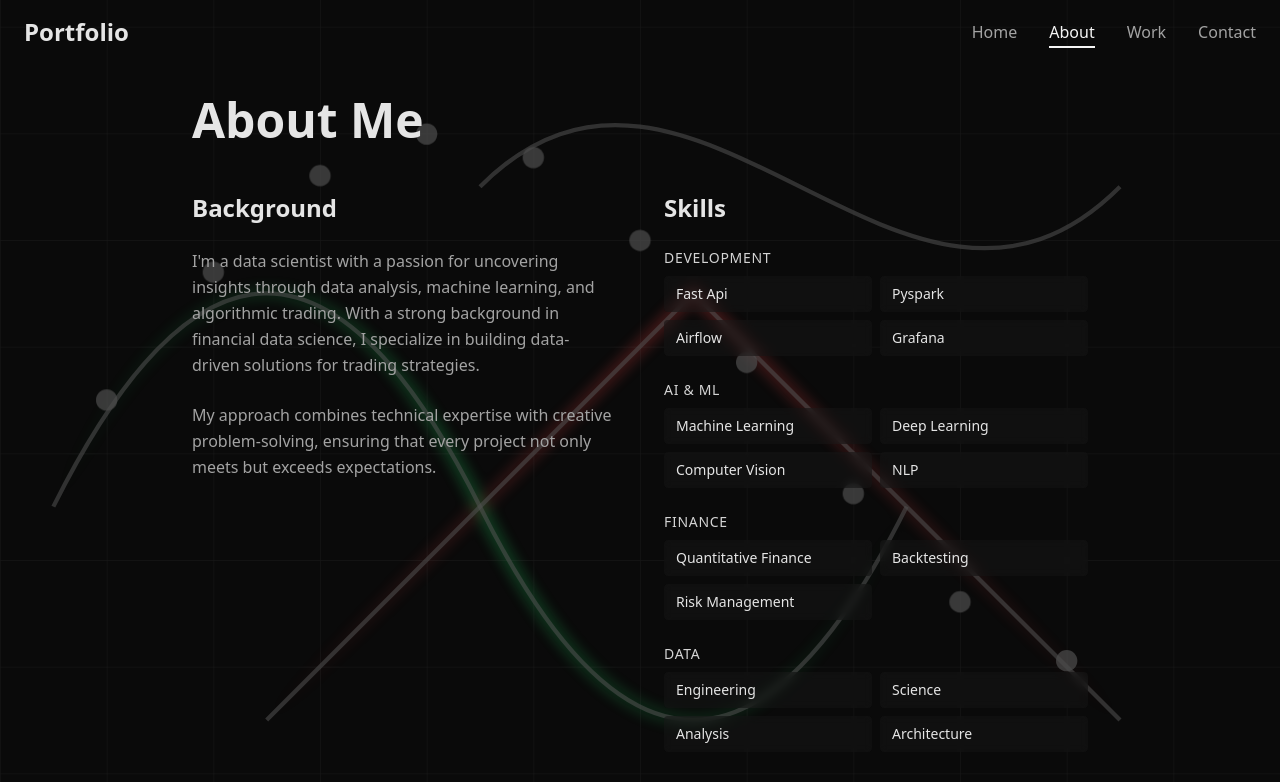
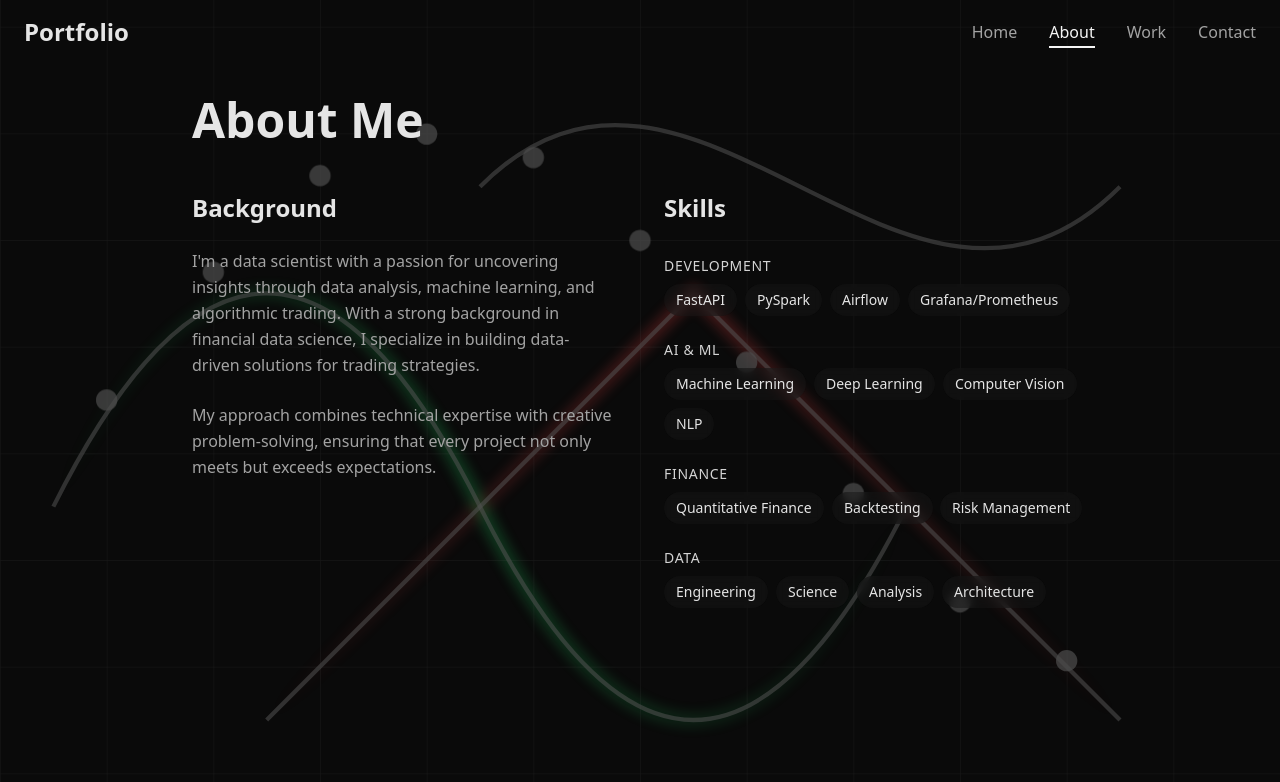
Before and after one commit to basit-faisal/Portfolio, a React (Vite) app: page /about in a window 1280 px wide. Shown: the top 782 px of the page. Built offline with nearby package versions, Linux system fonts and the light colour scheme.

Commit message:
WorkingOnSkillsSection

```diff
--- a/src/pages/About.tsx
+++ b/src/pages/About.tsx
@@ -4,10 +4,22 @@ import Background from '../components/Background';
 
 const About = () => {
   const skills = [
-    ['Development', ['Fast Api', 'Pyspark', 'Airflow', 'Grafana']],
-    ['AI & ML', ['Machine Learning', 'Deep Learning', 'Computer Vision', 'NLP']],
-    ['Finance', ['Quantitative Finance', 'Backtesting', 'Risk Management']],
-    ['Data', ['Engineering', 'Science', 'Analysis', 'Architecture']]
+    {
+      category: 'Development',
+      items: ['FastAPI', 'PySpark', 'Airflow', 'Grafana/Prometheus']
+    },
+    {
+      category: 'AI & ML',
+      items: ['Machine Learning', 'Deep Learning', 'Computer Vision', 'NLP']
+    },
+    {
+      category: 'Finance',
+      items: ['Quantitative Finance', 'Backtesting', 'Risk Management']
+    },
+    {
+      category: 'Data',
+      items: ['Engineering', 'Science', 'Analysis', 'Architecture']
+    }
   ];
 
   return (
@@ -51,21 +63,23 @@ const About = () => {
             initial={{ y: 20, opacity: 0 }}
             animate={{ y: 0, opacity: 1 }}
             transition={{ delay: 0.4 }}
-            className="space-y-6"
+            className="space-y-8"
           >
             <h2 className="text-2xl font-semibold">Skills</h2>
-            <div className="space-y-6">
-              {skills.map(([category, items]) => (
-                <div key={category} className="space-y-2">
-                  <h3 className="text-neutral-300 text-sm uppercase tracking-wider">{category}</h3>
-                  <div className="grid grid-cols-2 gap-2">
+            <div className="grid gap-6">
+              {skills.map(({ category, items }) => (
+                <div key={category}>
+                  <h3 className="text-neutral-300 text-sm uppercase tracking-wider mb-2">
+                    {category}
+                  </h3>
+                  <div className="flex flex-wrap gap-2">
                     {items.map((skill) => (
-                      <div
+                      <span
                         key={skill}
-                        className="bg-neutral-900/50 backdrop-blur-sm px-3 py-2 rounded text-sm"
+                        className="bg-neutral-900/50 backdrop-blur-sm px-3 py-1.5 rounded-full text-sm"
                       >
                         {skill}
-                      </div>
+                      </span>
                     ))}
                   </div>
                 </div>
```
